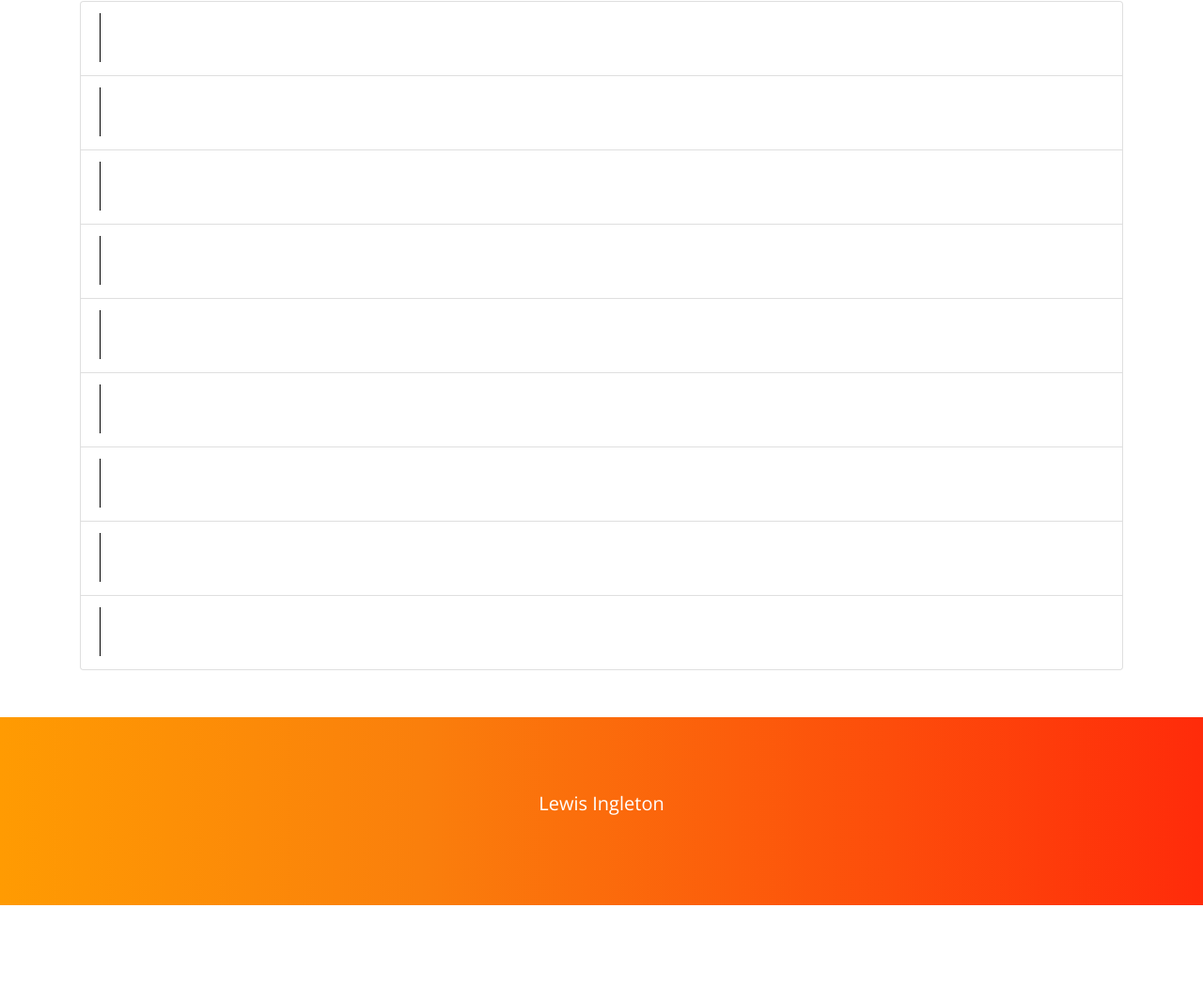
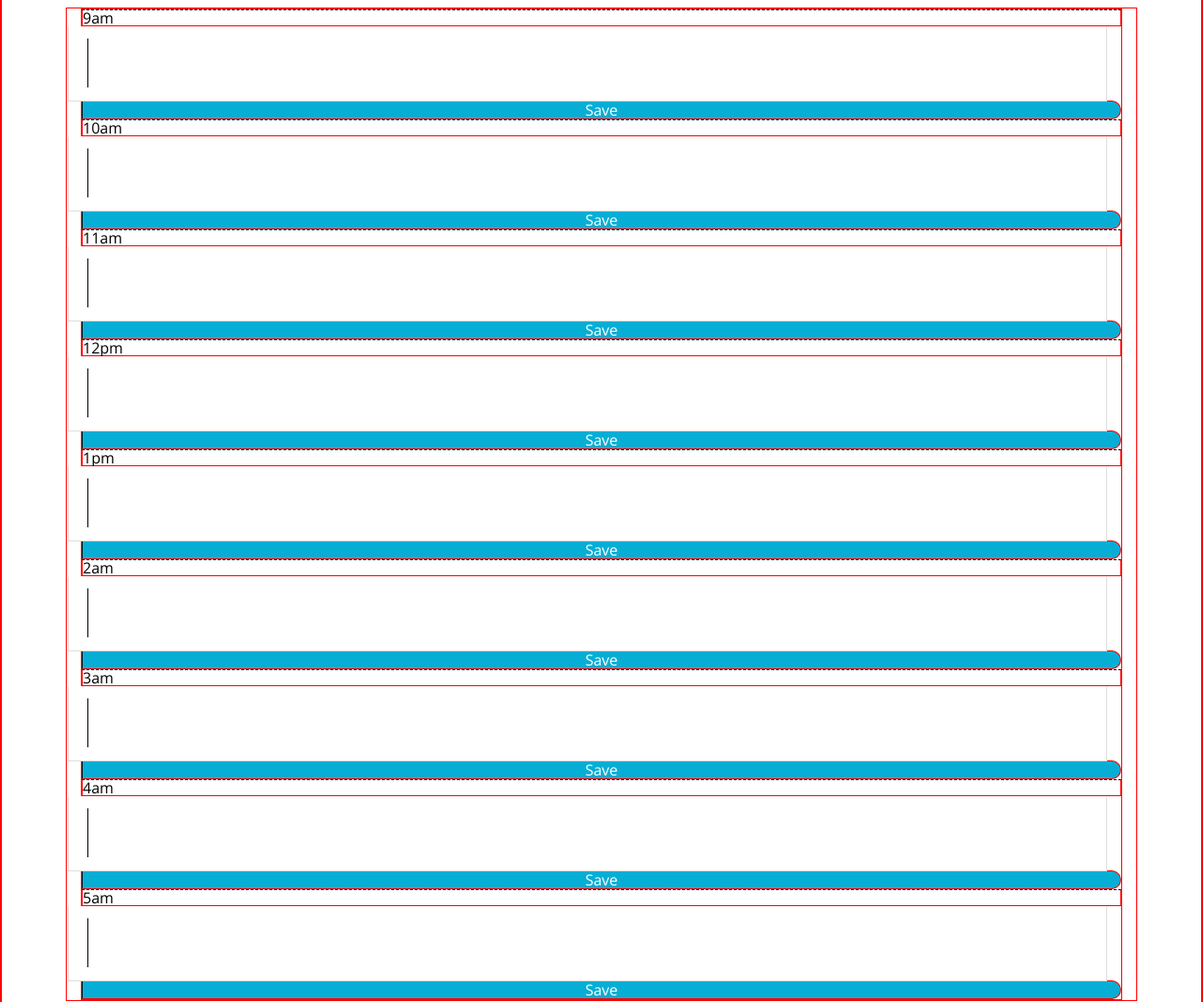
Before and after one commit to lewis-ingleton/Daily-Planner-App, a plain HTML site: page index.html in a window 1280 px wide. Shown: the part 354-1420 px from the top of the page at 94% size. Before the commit the page ends 1317 px from the top, so only its background shows below. Drawn offline with nearby package versions, Linux system fonts and the light colour scheme.

Commit message:
adding time and button

```diff
--- a/assets/css/style.css
+++ b/assets/css/style.css
@@ -1,3 +1,7 @@
+* {
+  border: solid red 1px;
+}
+
 body {
   font-family: 'Open Sans', sans-serif;
   font-size: 16px;
@@ -47,6 +51,11 @@ footer {
   white-space: pre-wrap;
 }
 
+.list-group {
+  display: flex;
+  flex-direction: column;
+}
+
 .time-block {
   text-align: center;
   border-radius: 15px;
--- a/assets/js/script.js
+++ b/assets/js/script.js
@@ -4,3 +4,9 @@ $(document).ready(function () {
     $('#currentDay').text(currentDate.format('Do MMMM YYYY'));
 
 });
+
+
+// I've added bootsrap to html
+// think i need to remove this and add jQuery
+// make .container flex box
+//
--- a/index.html
+++ b/index.html
@@ -27,15 +27,24 @@
   <main class="container">
     <!-- Timeblocks go here -->
     <div class="list-group">
-      <a class="list-group-item list-group-item-action"><textarea></textarea></a>
-      <a class="list-group-item list-group-item-action"><textarea></textarea></a>
-      <a class="list-group-item list-group-item-action"><textarea></textarea></a>
-      <a class="list-group-item list-group-item-action"><textarea></textarea></a>
-      <a class="list-group-item list-group-item-action"><textarea></textarea></a>
-      <a class="list-group-item list-group-item-action"><textarea></textarea></a>
-      <a class="list-group-item list-group-item-action"><textarea></textarea></a>
-      <a class="list-group-item list-group-item-action"><textarea></textarea></a>
-      <a class="list-group-item list-group-item-action"><textarea></textarea></a>
+      <div class="hour">9am</div><a class="list-group-item list-group-item-action row"><textarea></textarea></a><button
+        class="saveBtn">Save</button>
+      <div class="hour">10am</div><a class="list-group-item list-group-item-action row"><textarea></textarea></a><button
+        class="saveBtn">Save</button>
+      <div class="hour">11am</div><a class="list-group-item list-group-item-action row"><textarea></textarea></a><button
+        class="saveBtn">Save</button>
+      <div class="hour">12pm</div><a class="list-group-item list-group-item-action row"><textarea></textarea></a><button
+        class="saveBtn">Save</button>
+      <div class="hour">1pm</div><a class="list-group-item list-group-item-action row"><textarea></textarea></a><button
+        class="saveBtn">Save</button>
+      <div class="hour">2am</div><a class="list-group-item list-group-item-action row"><textarea></textarea></a><button
+        class="saveBtn">Save</button>
+      <div class="hour">3am</div><a class="list-group-item list-group-item-action row"><textarea></textarea></a><button
+        class="saveBtn">Save</button>
+      <div class="hour">4am</div><a class="list-group-item list-group-item-action row"><textarea></textarea></a><button
+        class="saveBtn">Save</button>
+      <div class="hour">5am</div><a class="list-group-item list-group-item-action row"><textarea></textarea></a><button
+        class="saveBtn">Save</button>
     </div>
   </main>
 
```
